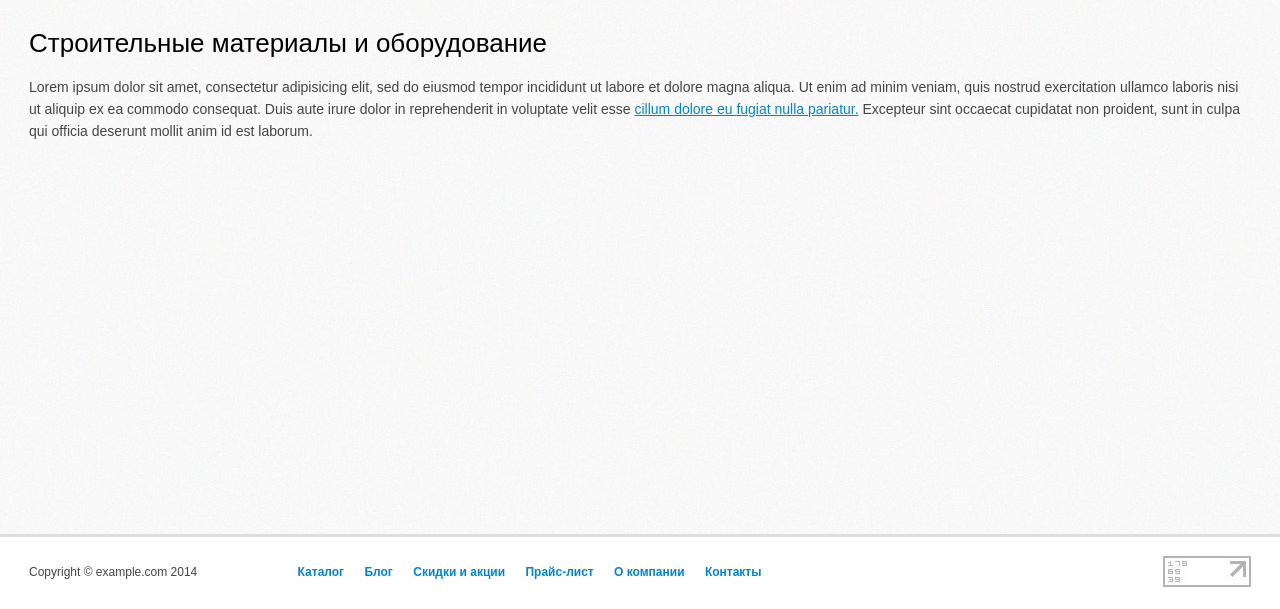
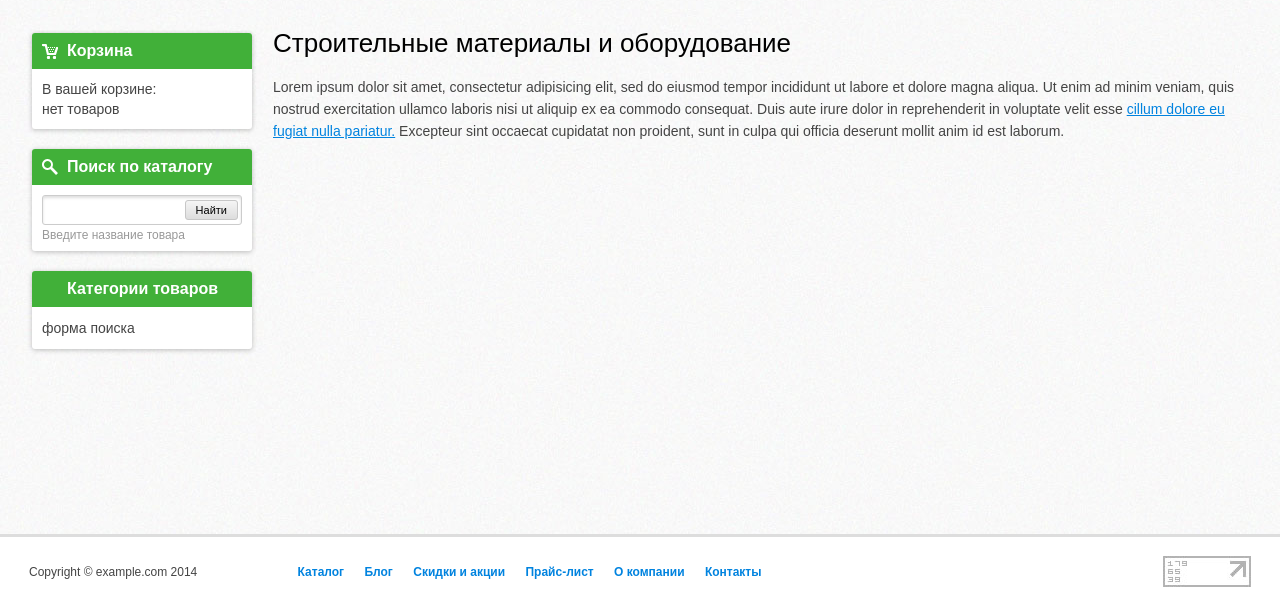
Before and after one commit to Katrusik/web-shop, a plain HTML site: page index.html in a window 1280 px wide. Shown: the part 191-800 px from the top of the page. Drawn offline with Linux system fonts and the light colour scheme.

Commit message:
left column. Add bascket and form of search

```diff
--- a/index.html
+++ b/index.html
@@ -50,17 +50,39 @@
 
             <!--Левая колокна-->
             <div id="left-column">
-                <div class="content"></div>
+                <!--Корзина-->
+                <div class="block basket">
+                    <div class="header">Корзина</div>
+                    <div class="content">
+                        <p>В вашей корзине:<br>нет товаров</p>
+                    </div>
+                </div>
+                <!--Поиск-->
+                <div class="block search">
+                    <div class="header">Поиск по каталогу</div>
+                    <div class="content">
+                        <form>
+                            <input type="text">
+                            <button>Найти</button>
+                            <p class="description">Введите название товара</p>
+                        </form>
+                    </div>
+                </div>
+                <!--Категория товаров -->
+                <div class="block">
+                    <div class="header">Категории товаров</div>
+                    <div class="content">
+                        форма поиска
+                    </div>
+                </div>
             </div>
 
             <!--Главная, центральная колонка-->
             <div id="maine">
-               <div class="content">
-                   <h1>Строительные материалы и оборудование</h1>
-                   <p>
-                       Lorem ipsum dolor sit amet, consectetur adipisicing elit, sed do eiusmod tempor incididunt ut labore et dolore magna aliqua. Ut enim ad minim veniam, quis nostrud exercitation ullamco laboris nisi ut aliquip ex ea commodo consequat. Duis aute irure dolor in reprehenderit in voluptate velit esse <a href="">cillum dolore eu fugiat nulla pariatur.</a> Excepteur sint occaecat cupidatat non proident, sunt in culpa qui officia deserunt mollit anim id est laborum.
-                   </p>
-               </div>
+               <h1>Строительные материалы и оборудование</h1>
+               <p>
+                   Lorem ipsum dolor sit amet, consectetur adipisicing elit, sed do eiusmod tempor incididunt ut labore et dolore magna aliqua. Ut enim ad minim veniam, quis nostrud exercitation ullamco laboris nisi ut aliquip ex ea commodo consequat. Duis aute irure dolor in reprehenderit in voluptate velit esse <a href="">cillum dolore eu fugiat nulla pariatur.</a> Excepteur sint occaecat cupidatat non proident, sunt in culpa qui officia deserunt mollit anim id est laborum.
+               </p>
             </div>
 
         </div>
--- a/style.css
+++ b/style.css
@@ -38,6 +38,69 @@ p {
     margin-bottom: 15px;
 }
 
+/*Формы*/
+input,button,textarea {
+    box-sizing: border-box;
+    -webkit-box-sizing: border-box;
+    -moz-box-sizing: border-box;
+    display: inline-block;
+    border-radius: 3px;
+    -webkit-border-radius: 3px;
+    -moz-border-radius: 3px;
+}
+
+input[type="text"]{
+    -webkit-box-shadow: inset 0 2px 3px rgba(0, 0, 0, 0.13);
+    -moz-box-shadow: inset 0 2px 3px rgba(0, 0, 0, 0.13);
+    box-shadow: inset 0 2px 3px rgba(0, 0, 0, 0.13);
+    height: 30px;
+    border: 1px solid #ccc;
+    padding: 0 4px;
+}
+
+input[type="text"]:focus {
+    outline: none;
+}
+
+button{
+    background-color: #ddd;
+    background-image: -moz-linear-gradient(top, #f5f5f5, #ddd);
+    background-image: -webkit-gradient(linear, 0 0, 0 100%, from(#f5f5f5), to(#ddd));
+    background-image: -webkit-linear-gradient(top, #f5f5f5, #ddd);
+    background-image: -o-linear-gradient(top, #f5f5f5, #ddd);
+    background-image: linear-gradient(to bottom, #f5f5f5, #ddd);
+    background-repeat: repeat-x;
+    height: 25px;
+    padding: 0 10px;
+    -webkit-box-shadow: 0 3px 3px rgba(0,0,0,0.13);
+    -moz-box-shadow: 0 3px 3px rgba(0,0,0,0.13);
+    box-shadow: 0 3px 3px rgba(0,0,0,0.13);
+    border: 1px solid #c7c7c7;
+    font-size: 12px;
+    line-height: 12px;
+    cursor: pointer;
+}
+
+button.green {
+    background-color: #41b039;
+    background-image: -moz-linear-gradient(top, #4ecf44, #41b039);
+    background-image: -webkit-gradient(linear, 0 0, 0 100%, from(#4ecf44), to(#41b039));
+    background-image: -webkit-linear-gradient(top, #4ecf44, #41b039);
+    background-image: -o-linear-gradient(top, #4ecf44, #41b039);
+    background-image: linear-gradient(to bottom, #4ecf44, #41b039);
+    border: 0;
+    color: white;
+}
+
+button:hover {
+    background-position: 0 -25px;
+}
+
+.description {
+    color: #999;
+    font-size: 12px;
+    line-height: 12px;
+}
 
 #wrap {
     min-width: 900px;
@@ -161,16 +224,83 @@ p {
 
 /*контент*/
 #content {
-    padding-bottom: 50px;
+    padding: 0 29px 102px;
     overflow: hidden;
     clear: both;
     margin-top: 30px;
 }
 
 #left-column{
-    width: 20%;
+    width: 220px;
     float: left;
-    overflow: hidden;
+    padding:3px 3px 4px;
+    margin-right: 18px;
+}
+
+.block {
+    -webkit-border-radius: 3px;
+    -moz-border-radius: 3px;
+    border-radius: 3px;
+    background-color: white;
+    -webkit-box-shadow: 0 1px 5px rgba(0,0,0,0.25);
+    -moz-box-shadow: 0 1px 5px rgba(0,0,0,0.25);
+    box-shadow: 0 1px 5px rgba(0,0,0,0.25);
+    margin-bottom: 20px;
+}
+
+.block>.header {
+    padding: 10px 10px 10px 35px;
+    background-color: #41b039;
+    background-position: 10px center;
+    background-repeat: no-repeat;
+    -webkit-border-radius: 3px 3px 0 0;
+    -moz-border-radius: 3px 3px 0 0;
+    border-radius: 3px 3px 0 0;
+    font: bold 16px/16px Arial;
+    color: white;
+}
+
+/*Корзина*/
+.block.basket>.header {
+    background-image: url("img/basket.png");
+}
+
+.block.basket>.content p {
+    margin-bottom: 0;
+    line-height: 20px;
+}
+
+/*Поиск по каталогу*/
+.block.search .header {
+    background-image: url("img/search.png");
+}
+
+.block.search form {
+    position: relative;
+}
+
+.block.search form>input {
+    width: 100%;
+    padding-right: 57px;
+    margin-bottom: 4px;
+}
+
+.block.search form>button {
+    position: absolute;
+    right: 4px;
+    top: 5px;
+    height: 20px;
+    font-size: 11px;
+    line-height: 11px;
+    box-shadow: none;
+}
+
+.block.search .description {
+    margin-bottom: 0;
+}
+
+.block>.content {
+    padding: 10px;
 }
 
 #maine{
```
